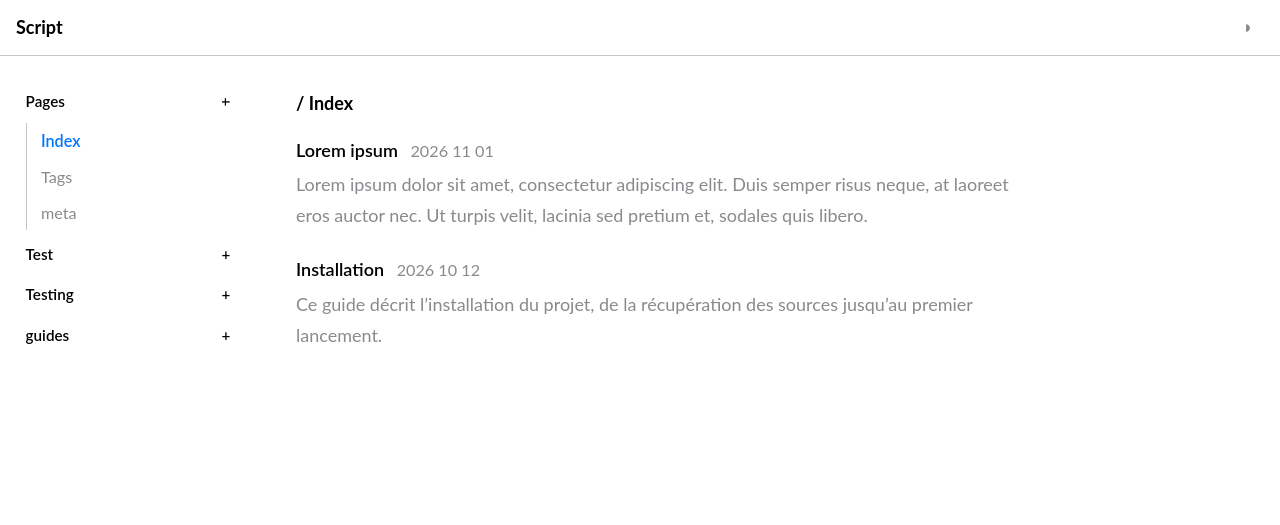
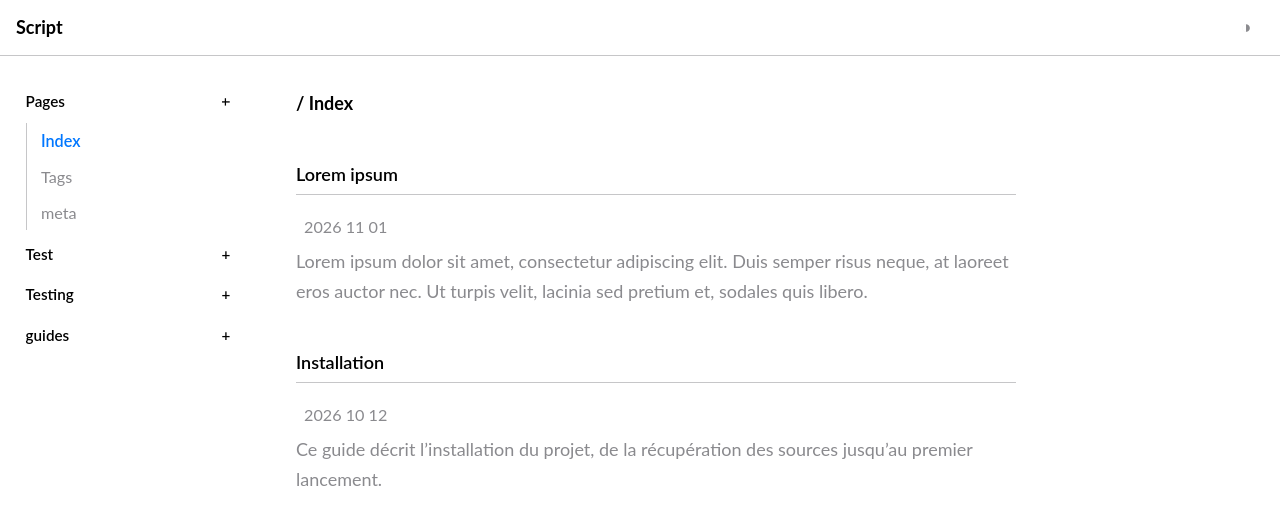
Before and after one commit to script-txt/script-txt.github.io, a Jekyll site: the page built from index.html, in a window 1280 px wide. Shown: the top 525 px of the page. Built offline with Jekyll 4.4.1, drawn with Linux system fonts in a browser that asks for light colours.

Commit message:
Update list item to h2 to generate a menu listing

```diff
--- a/index.html
+++ b/index.html
@@ -6,7 +6,7 @@ nav_order: 1
 <ul class="post-list">
   {%- for post in sorted_posts %}
   <li>
-    <a class="post-title" href="{{ post.url | relative_url }}">{{ post.title }}</a>
+    <h2><a class="post-title" href="{{ post.url | relative_url }}">{{ post.title }}</a></h2>
     <time datetime="{{ post.date | date_to_xmlschema }}">{{ post.date | date: "%Y %m %d" }}</time>
     {{ post.excerpt }}
   </li>
```
